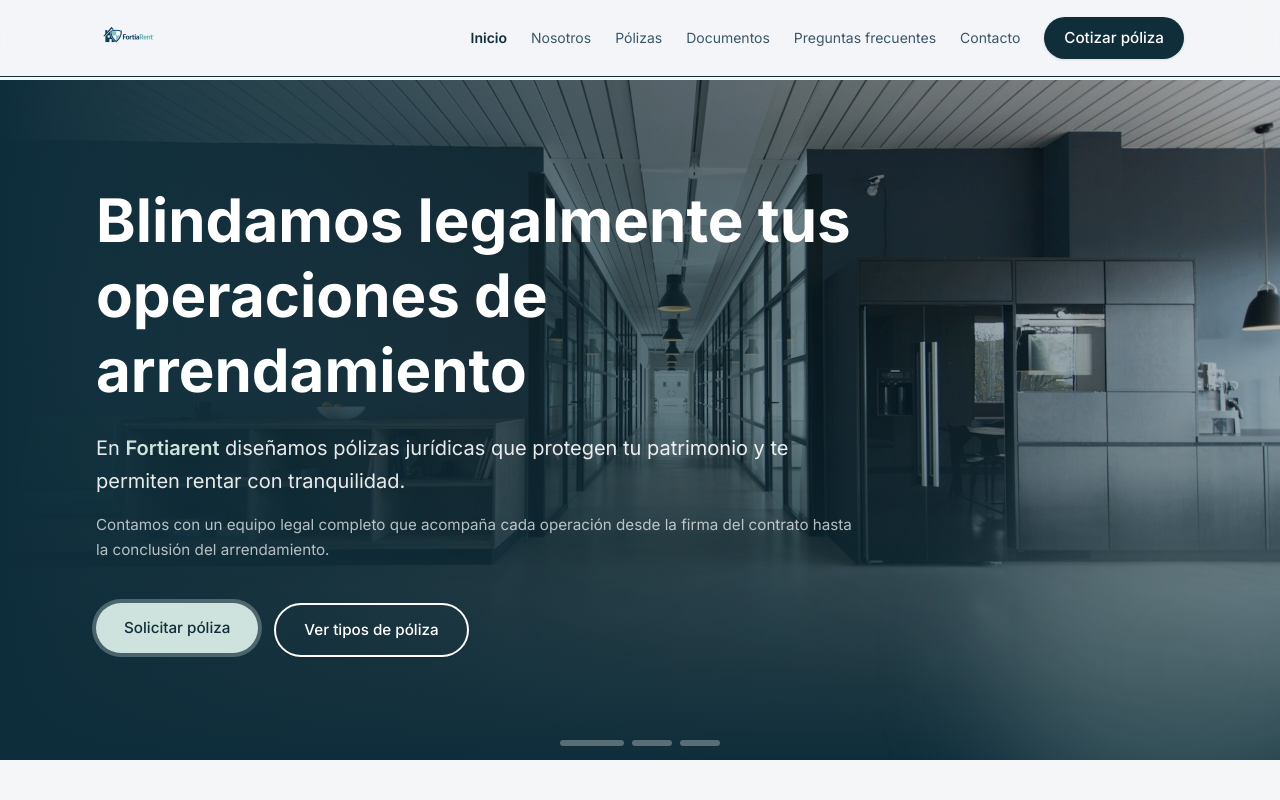
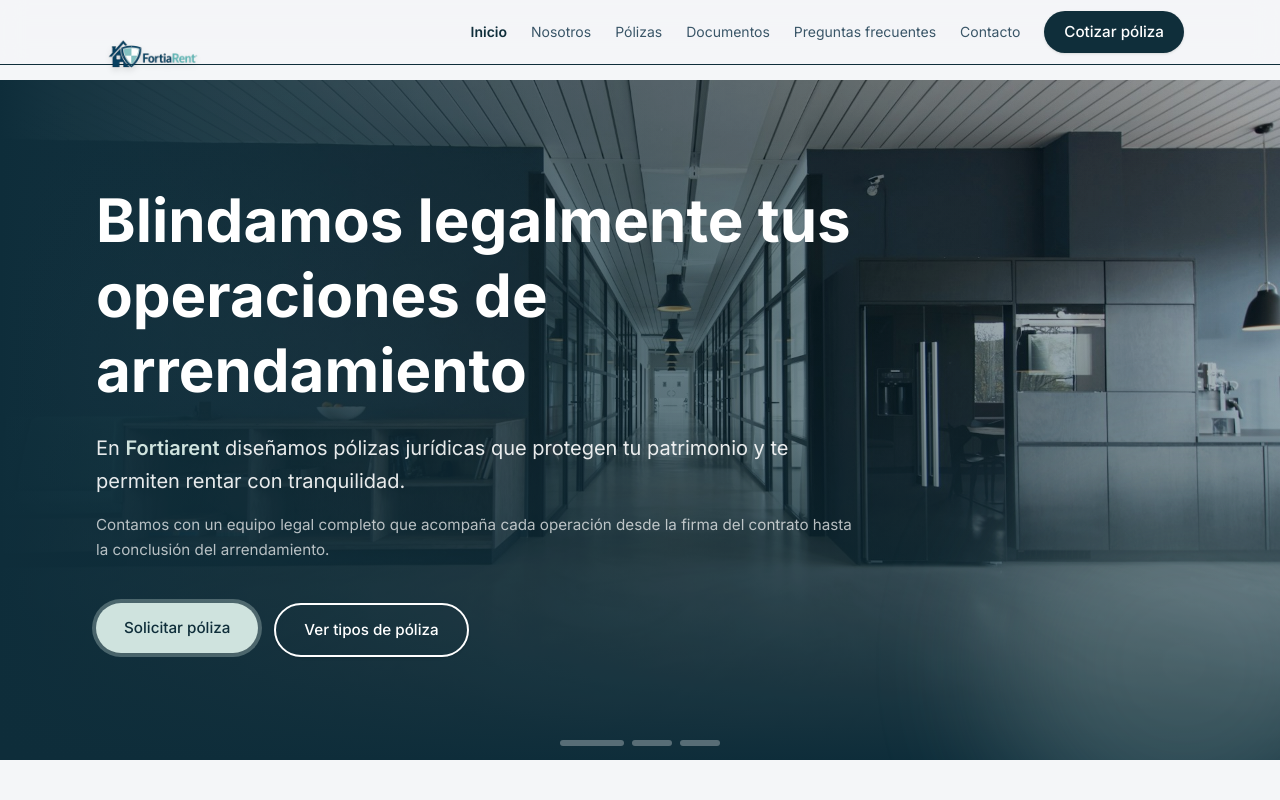
Before and after one commit to santyazuara/FortiaRent, a Next.js app: page / in a window 1280 px wide. Shown: the top 800 px of the page. Built offline with nearby package versions, Linux system fonts and the light colour scheme.

Commit message:
Large breakout logo in fixed-height navbar

```diff
--- a/src/components/layout/Navbar.tsx
+++ b/src/components/layout/Navbar.tsx
@@ -28,23 +28,26 @@ export default function Navbar() {
   return (
     <>
       <header className="fixed inset-x-0 top-0 z-40 border-b border-soft/60 bg-surface/80 backdrop-blur-md">
-        <div className="mx-auto flex max-w-6xl items-center justify-between px-4 py-1.5 md:px-6 lg:px-8">
+        <div className="relative mx-auto flex h-16 max-w-6xl items-center justify-between px-4 md:px-6 lg:px-8">
           <motion.div
             whileHover={{ scale: 1.05, opacity: 0.85 }}
             whileTap={{ scale: 0.95 }}
             transition={{ type: "spring", stiffness: 400, damping: 17 }}
+            className="absolute left-4 top-1 z-50 md:left-6 lg:left-8"
           >
             <Link href="/" className="flex items-center">
               <Image
                 src={media.logo}
                 alt="FortiaRent"
-                width={320}
-                height={64}
-                className="h-16 w-auto object-contain"
+                width={480}
+                height={112}
+                className="h-28 w-auto object-contain drop-shadow-md"
                 priority
               />
             </Link>
           </motion.div>
+
+          <div className="hidden w-64 lg:block" /> {/* Spacer for the wide logo */}
 
           <nav className="hidden items-center gap-6 md:flex">
             {links.map((link) => (
```
